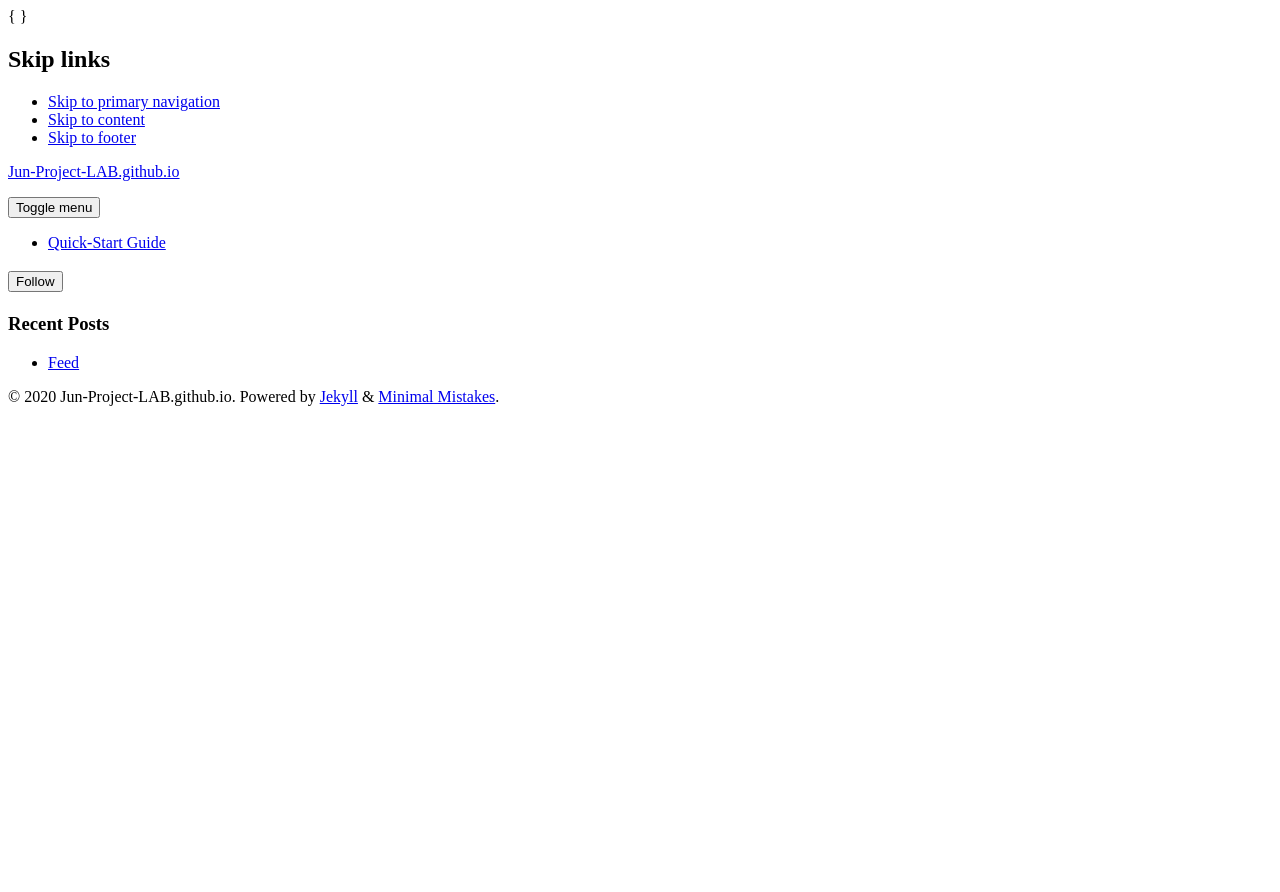
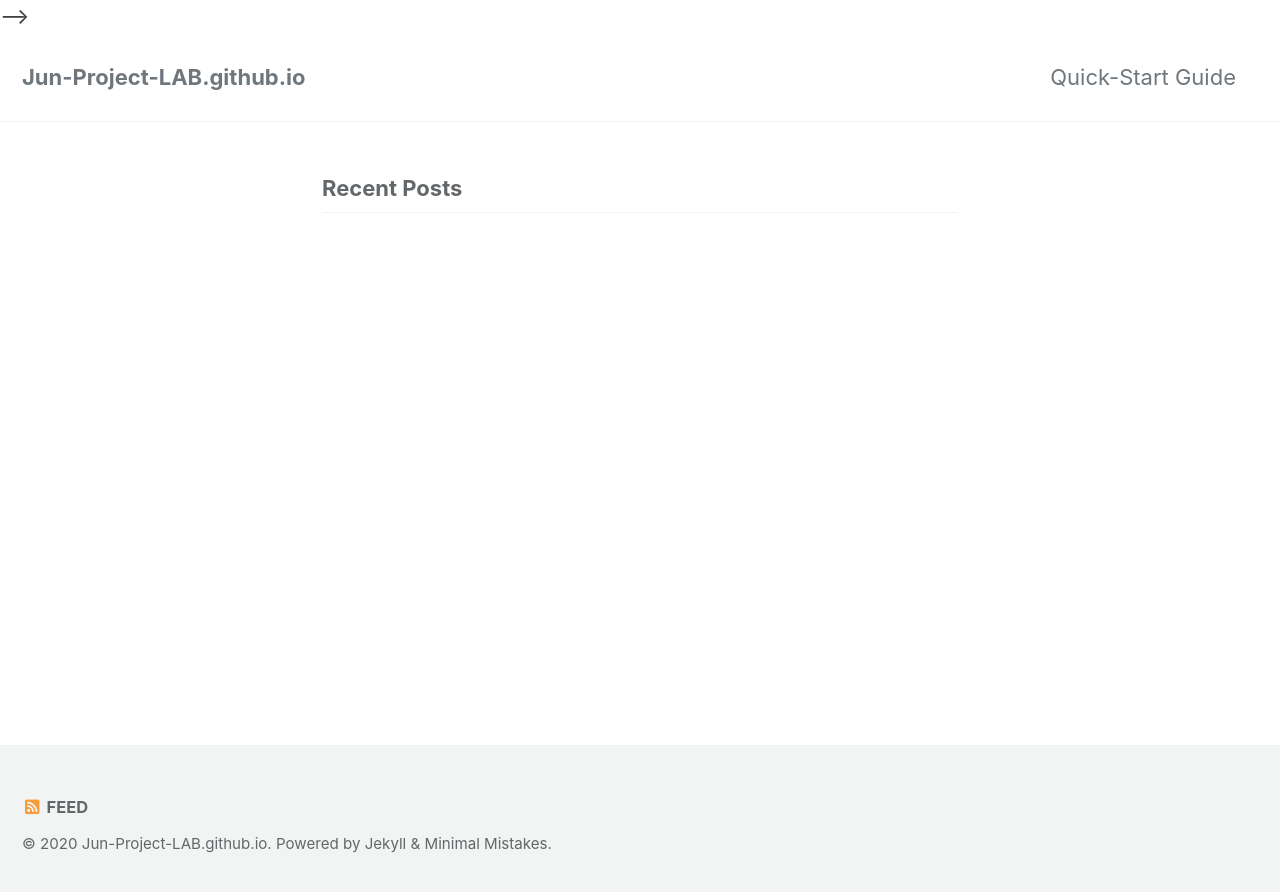
Before and after one commit to Jun-Project-LAB/Jun-Project-LAB.github.io, a Jekyll site: the page built from index.html, in a window 1280 px wide. Shown: the top 892 px of the page. Built offline with Jekyll 4.4.1, drawn with Linux system fonts in a browser that asks for light colours; cached includes are drawn as plain includes.

Commit message:
Sat 19 Dec 2020 05:32:03 PM KST

```diff
--- a/_layouts/default.html
+++ b/_layouts/default.html
@@ -10,8 +10,8 @@
 -->
 <html lang="{{ site.locale | slice: 0,2 | default: "en" }}" class="no-js">
   <head>
-	  {{% include head.html %}}
-	  { {% include head/custom.html %}}
+	<!--{% include head.html %}
+	 {% include head/custom.html %}-->
   </head>
 
   <body class="layout--{{ page.layout | default: layout.layout }}{% if page.classes or layout.classes %}{{ page.classes | default: layout.classes | join: ' ' | prepend: ' ' }}{% endif %}">
```
